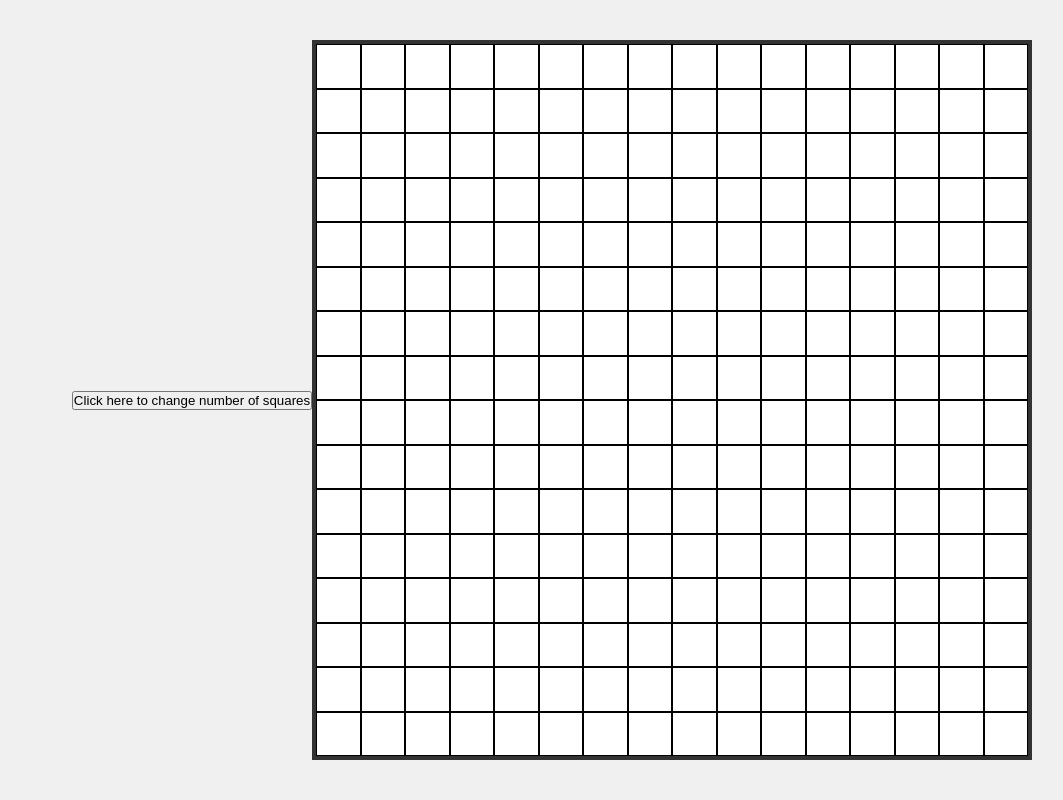
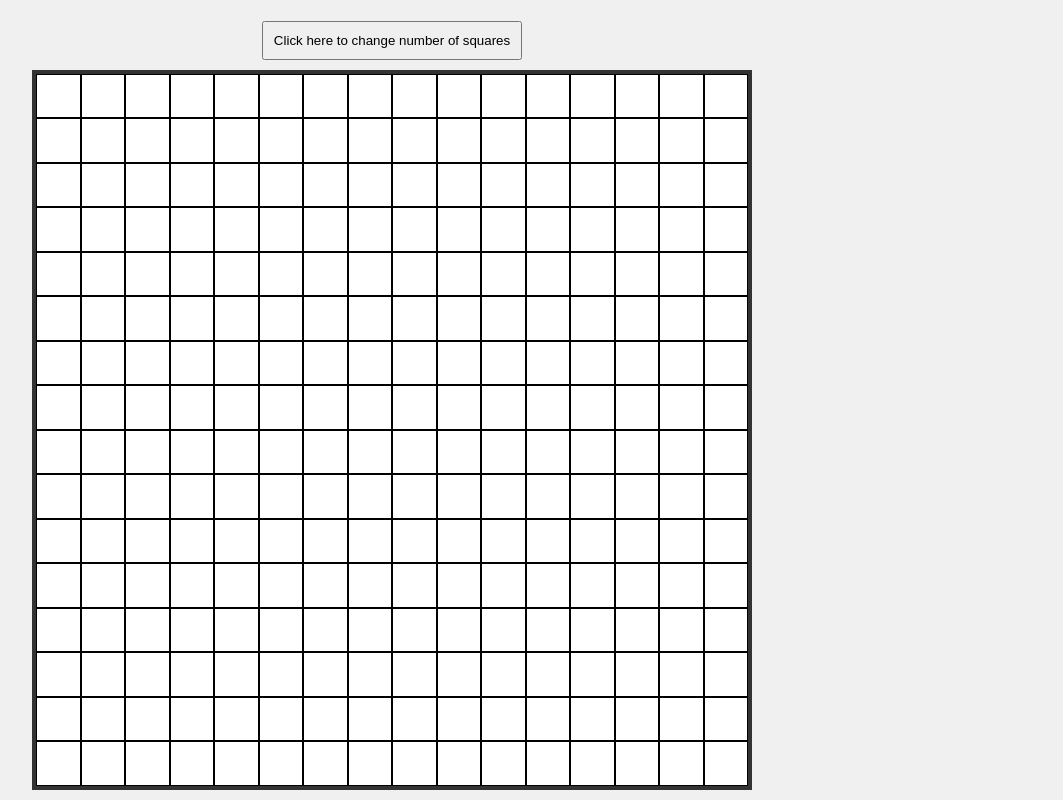
Before and after one commit to sejaycodes/etch-a-sketch, a plain HTML site: page index.html in a window 1280 px wide. Shown: the whole page, without its empty margins (88-1151 px from the left). Drawn offline with Linux system fonts and the light colour scheme.

Commit message:
change body flex direction to column, added a max width for body, and button padding and margin

```diff
--- a/style.css
+++ b/style.css
@@ -6,10 +6,12 @@
 
 body {
     display: flex;
+    flex-direction: column;
     justify-content: center;
     align-items: center;
     min-height: 100vh;
     background-color: #f0f0f0;
+    max-width: 960px;
 }
 
 #grid {
@@ -29,3 +31,8 @@ body {
 .grid-cell:hover{
     background-color: lightgrey;
 }
+
+#changeGrid{
+    padding: 10px;
+    margin: 10px;
+}
```
